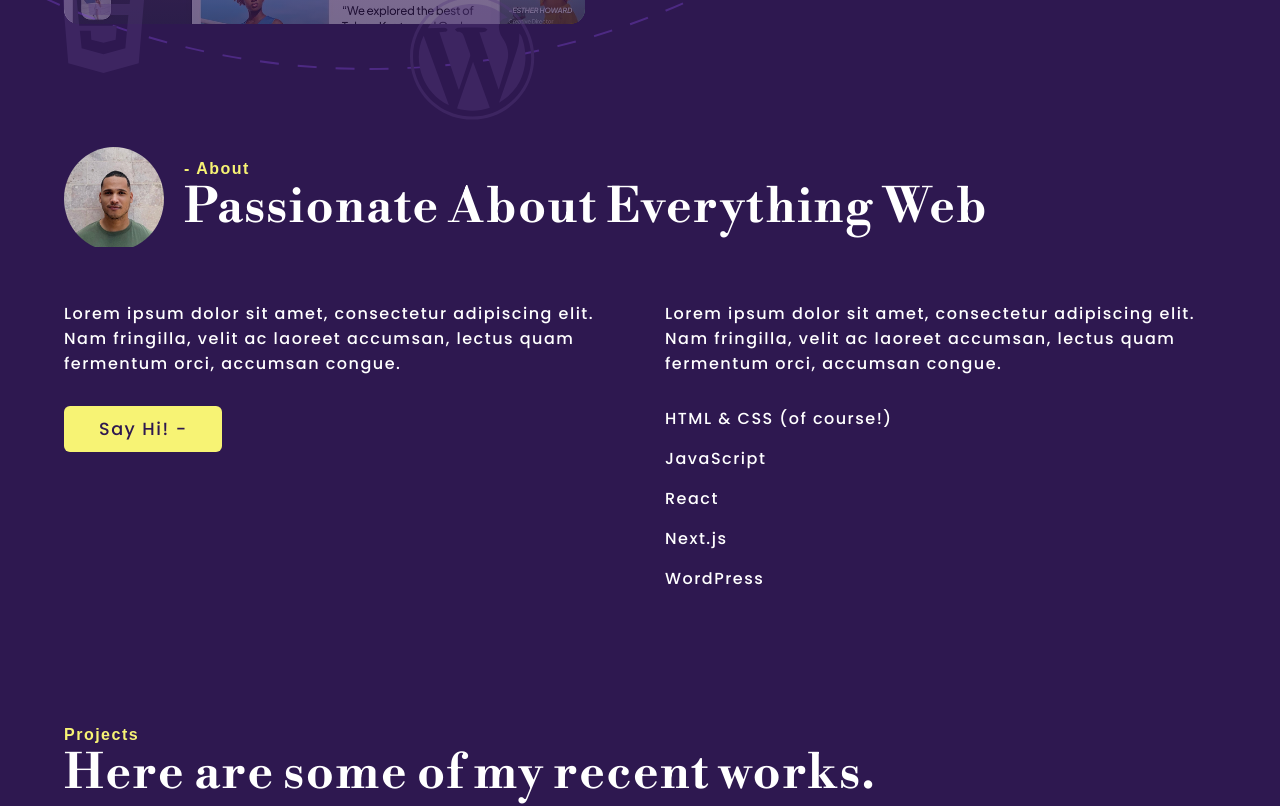
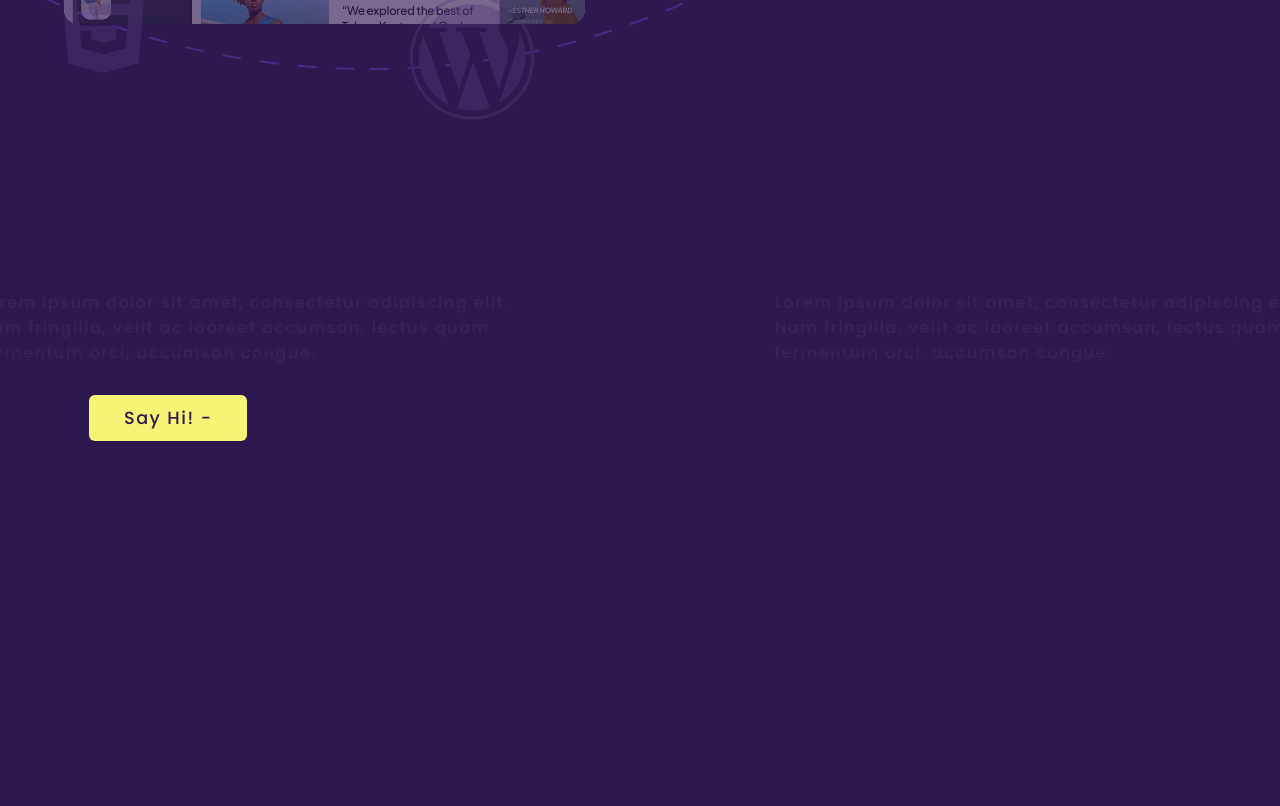
Before and after one commit to cesarcor/cesarcorrechel, a Next.js app: page / in a window 1280 px wide. Shown: the part 940-1746 px from the top of the page. Built offline with nearby package versions, Linux system fonts and the light colour scheme.

Commit message:
add gsap animations

```diff
--- a/components/about/about.js
+++ b/components/about/about.js
@@ -1,19 +1,84 @@
+'use client';
+
 import styles from './about.module.css';
 import { SectionHeading } from '../section-heading/section-heading';
 import { Button } from '../button/button.js';
 import cesar_correchel from '@/public/assets/cesar_correchel.jpg';
+import gsap from 'gsap';
+import { useGSAP } from '@gsap/react';
+import { useRef } from 'react';
 
 export const About = () => {
+	const aboutRef = useRef(null);
+	const firstParagraph = useRef(null);
+	const secondParagraph = useRef(null);
+	const skillList = useRef(null);
+
+	useGSAP(
+		() => {
+			const list_items = gsap.utils.toArray(skillList.current.children);
+
+			const tl = gsap.timeline({
+				scrollTrigger: {
+					trigger: aboutRef.current,
+					start: 'top-=80vh bottom',
+					end: 'bottom-=800vh top',
+					scrub: true,
+				},
+			});
+
+			tl.from(firstParagraph.current, {
+				xPercent: -20,
+				opacity: 0.05,
+				ease: 'power1.in',
+			}).from(
+				secondParagraph.current,
+				{
+					xPercent: 20,
+					opacity: 0.05,
+					ease: 'power1.in',
+				},
+				'<'
+			);
+
+			const tl2 = gsap.timeline({
+				scrollTrigger: {
+					trigger: aboutRef.current,
+					start: 'top 60vh',
+					end: 'bottom-=800vh top',
+					scrub: true,
+				},
+			});
+
+			tl.addLabel('skills', 0.6);
+
+			list_items.forEach((item, index) => {
+				tl2.from(
+					item,
+					{
+						xPercent: 25,
+						autoAlpha: 0,
+						stagger: 0.1,
+						ease: 'power1.out',
+					},
+					'skills+=' + index * 0.15
+				);
+			});
+		},
+		{ scope: aboutRef }
+	);
+
 	return (
-		<section className={styles.about_section}>
-			<SectionHeading
-				headingSmall='- About'
-				headingLarge='Passionate About Everything Web'
-				headingImage={cesar_correchel}
-			/>
+		<section className={styles.about_section} ref={aboutRef}>
 			<div className={styles.about_section__container}>
+				<SectionHeading
+					heading_small='- About'
+					heading_large='Passionate About Everything Web'
+					heading_image={cesar_correchel}
+				/>
+
 				<div className={styles.about_section__col1}>
-					<p>
+					<p ref={firstParagraph}>
 						Lorem ipsum dolor sit amet, consectetur adipiscing elit. Nam
 						fringilla, velit ac laoreet accumsan, lectus quam fermentum orci,
 						accumsan congue.
@@ -21,12 +86,12 @@ export const About = () => {
 					<Button />
 				</div>
 				<div className={styles.about_section__col2}>
-					<p>
+					<p ref={secondParagraph}>
 						Lorem ipsum dolor sit amet, consectetur adipiscing elit. Nam
 						fringilla, velit ac laoreet accumsan, lectus quam fermentum orci,
 						accumsan congue.
 					</p>
-					<ul>
+					<ul ref={skillList}>
 						<li>
 							<span>HTML & CSS (of course!)</span>
 						</li>
--- a/components/about/about.module.css
+++ b/components/about/about.module.css
@@ -1,7 +1,10 @@
 .about_section {
-	padding: 250px 0 100px 0;
 	width: 100%;
+	min-height: 700px;
 	margin: 0 auto;
+	padding: 200px 0 100px 0;
+	display: flex;
+	align-items: center;
 
 	& p {
 		margin: 30px 0;
```
